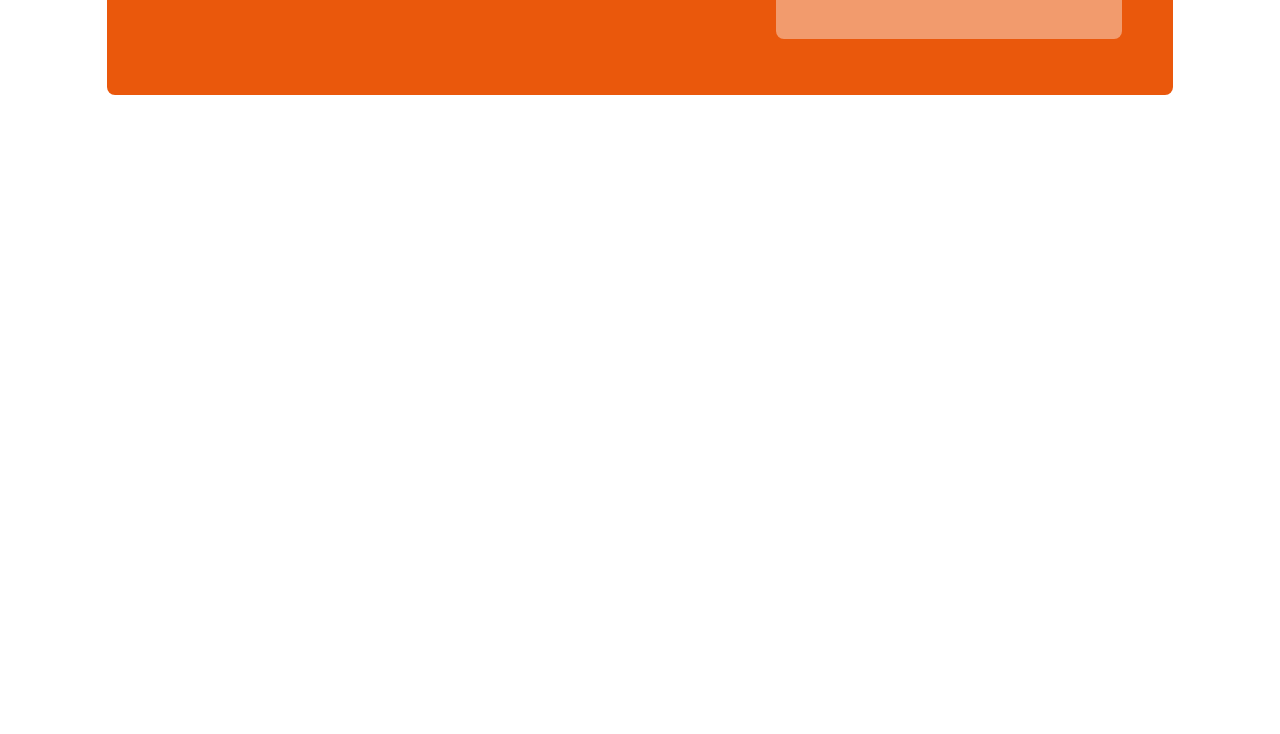
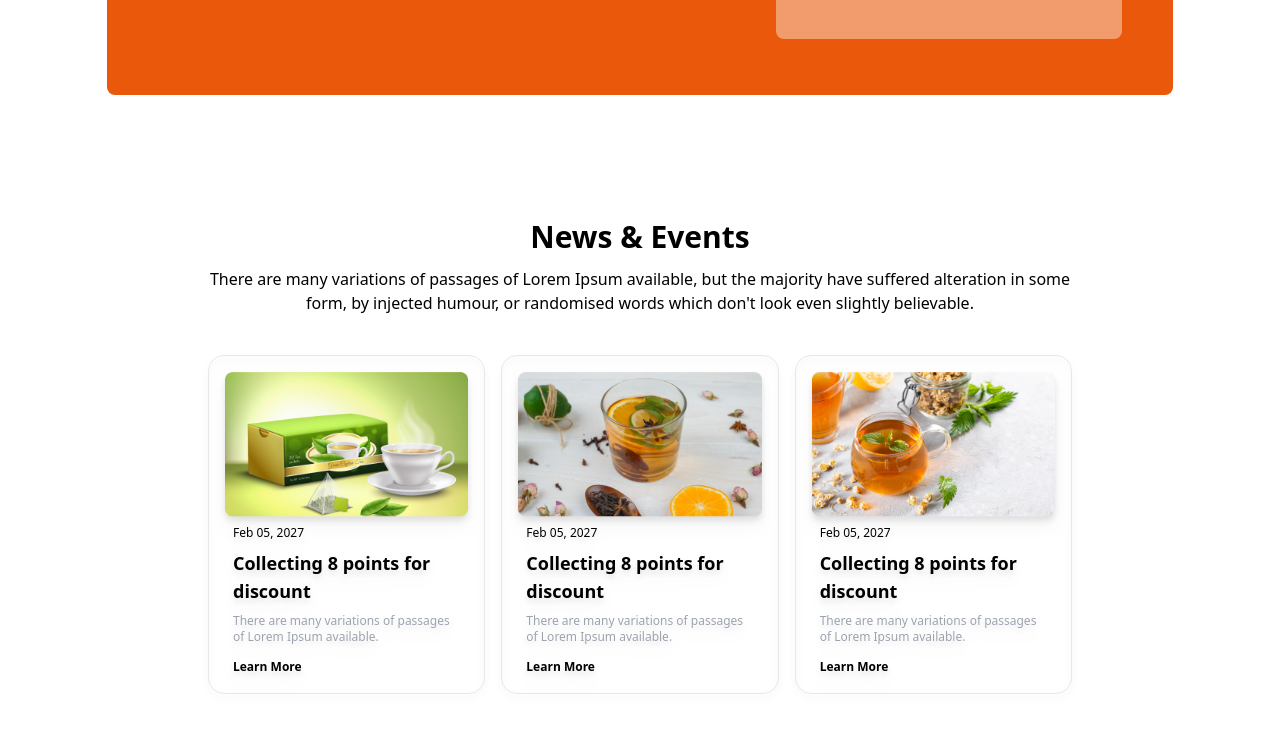
Before and after one commit to shakibhossainmuhammad/tea-house-tailwind, a plain HTML site: page index.html in a window 1280 px wide. Shown: the part 2395-3129 px from the top of the page. Before the commit the page ends 2602 px from the top, so only its background shows below. Drawn offline with nearby package versions, Linux system fonts and the light colour scheme.

Commit message:
added new section

```diff
--- a/index.html
+++ b/index.html
@@ -227,6 +227,63 @@
           </div>
         </div>
       </section>
+
+      <!-- News & Events -->
+      <section class="md:mx-52">
+        <div class="text-center">
+          <h3 class="text-3xl font-bold py-3">News & Events</h3>
+          <p>
+            There are many variations of passages of Lorem Ipsum available, but
+            the majority have suffered alteration in some form, by injected
+            humour, or randomised words which don't look even slightly
+            believable.
+          </p>
+        </div>
+        <div class="grid md:grid-cols-3 bg-white py-10 gap-4">
+          <!-- news-1 -->
+          <div class="rounded-2xl drop-shadow-lg border p-4">
+            <img src="./images/news-1.png" alt="" />
+            <div class="card-body mx-2">
+              <p class="text-xs py-2">Feb 05, 2027</p>
+              <h4 class="text-lg font-semibold">
+                Collecting 8 points for discount
+              </h4>
+              <p class="text-xs text-gray-400 py-2">
+                There are many variations of passages of Lorem Ipsum available.
+              </p>
+              <button class="text-xs font-semibold">Learn More</button>
+            </div>
+          </div>
+          <!-- news-2 -->
+          <div class="rounded-2xl drop-shadow-lg border p-4">
+            <img src="./images/news-2.png" alt="" />
+            <div class="card-body mx-2">
+              <p class="text-xs py-2">Feb 05, 2027</p>
+              <h4 class="text-lg font-semibold">
+                Collecting 8 points for discount
+              </h4>
+              <p class="text-xs text-gray-400 py-2">
+                There are many variations of passages of Lorem Ipsum available.
+              </p>
+              <button class="text-xs font-semibold">Learn More</button>
+            </div>
+          </div>
+          <!-- news-3 -->
+          <div class="rounded-2xl drop-shadow-lg border p-4">
+            <img class="" src="./images/news-3.png" alt="" />
+            <div class="card-body mx-2">
+              <p class="text-xs py-2">Feb 05, 2027</p>
+              <h4 class="text-lg font-semibold">
+                Collecting 8 points for discount
+              </h4>
+              <p class="text-xs text-gray-400 py-2">
+                There are many variations of passages of Lorem Ipsum available.
+              </p>
+              <button class="text-xs font-semibold">Learn More</button>
+            </div>
+          </div>
+        </div>
+      </section>
     </main>
   </body>
 </html>
```
